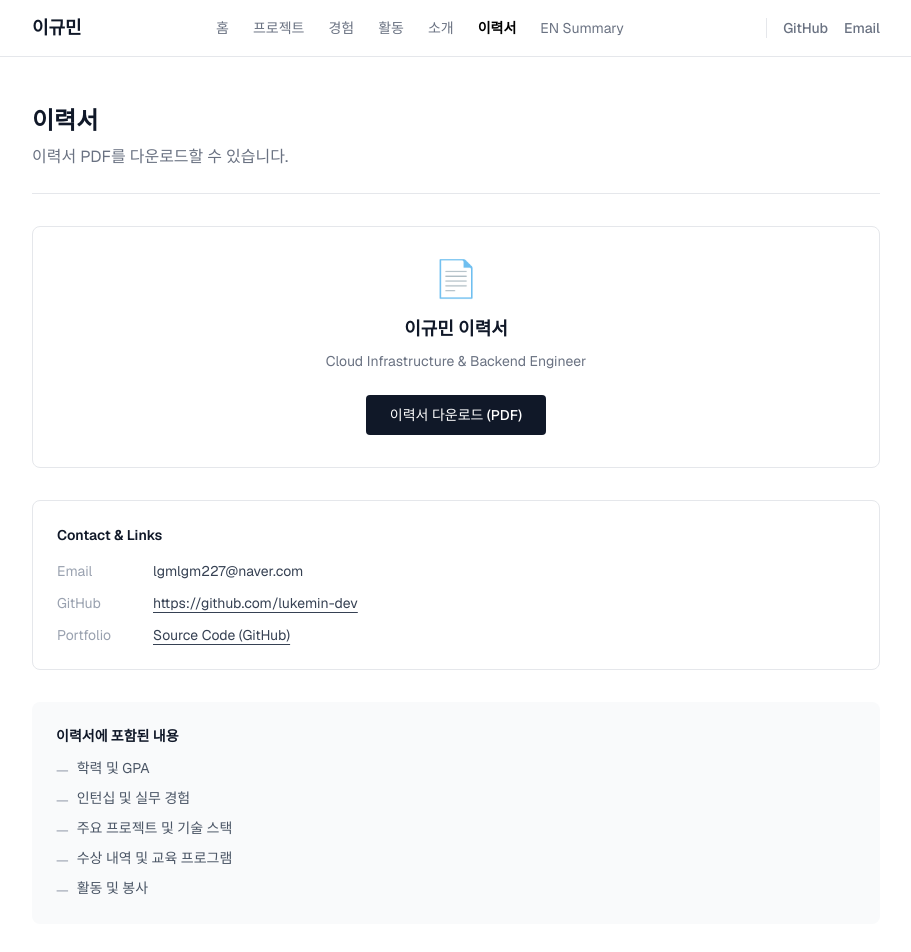
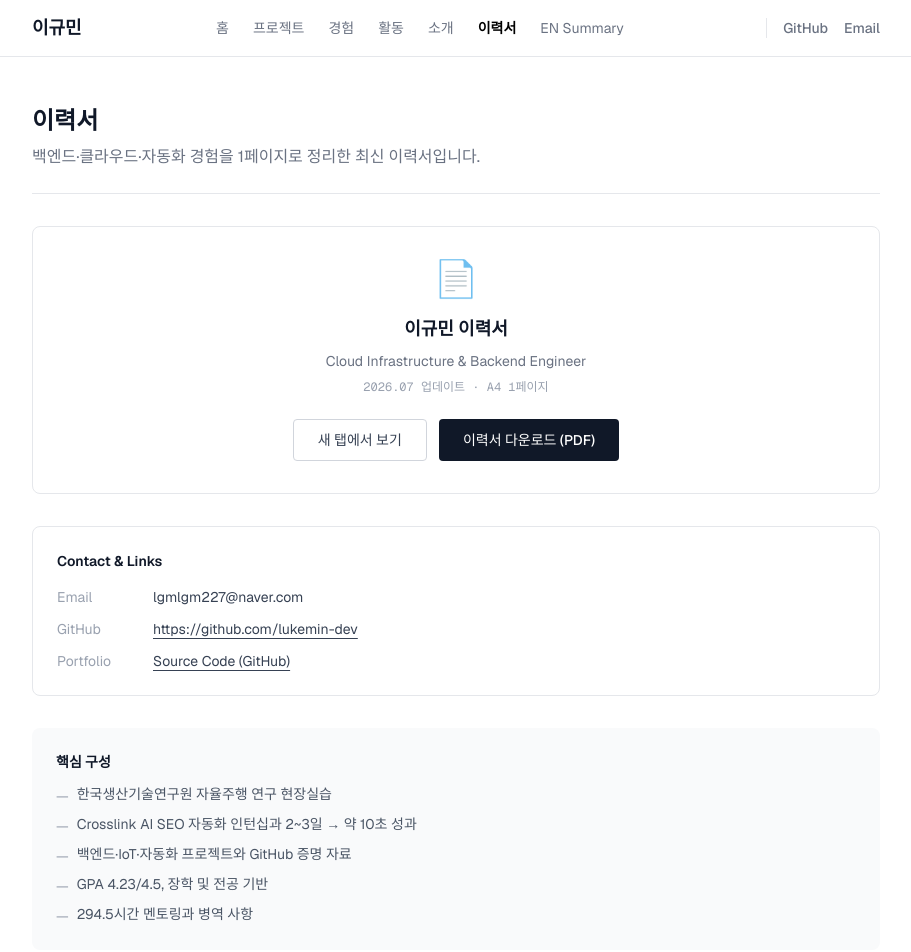
Before and after one commit to lukemin-dev/gyumin-archive, a Next.js app: page /resume in a window 1280 px wide. Shown: the top 952 px of the page, without its empty margins (184-1095 px from the left). Built offline with nearby package versions, Linux system fonts and the light colour scheme.

Commit message:
Refresh resume download page

```diff
--- a/src/app/resume/page.tsx
+++ b/src/app/resume/page.tsx
@@ -3,7 +3,7 @@ import { profile } from "@/data/profile";
 
 export const metadata = {
   title: "이력서 | 이규민",
-  description: "이규민의 이력서를 다운로드할 수 있습니다.",
+  description: "이규민의 최신 1페이지 개발자 이력서를 확인하고 다운로드할 수 있습니다.",
 };
 
 export default function ResumePage() {
@@ -11,7 +11,7 @@ export default function ResumePage() {
     <div>
       <PageHeader
         title="이력서"
-        description="이력서 PDF를 다운로드할 수 있습니다."
+        description="백엔드·클라우드·자동화 경험을 1페이지로 정리한 최신 이력서입니다."
       />
 
       <div className="border border-gray-200 rounded-lg p-8">
@@ -22,15 +22,28 @@ export default function ResumePage() {
           <h2 className="text-lg font-semibold text-gray-900 mb-2">
             {profile.name} 이력서
           </h2>
-          <p className="text-sm text-gray-500 mb-6">{profile.title}</p>
+          <p className="text-sm text-gray-500">{profile.title}</p>
+          <p className="mt-2 text-xs font-mono text-gray-400">
+            2026.07 업데이트 · A4 1페이지
+          </p>
 
+          <div className="mt-6 flex flex-col sm:flex-row justify-center gap-3">
+            <a
+              href="/resume.pdf"
+              target="_blank"
+              rel="noopener noreferrer"
+              className="inline-flex items-center justify-center px-6 py-2.5 border border-gray-300 text-gray-700 text-sm font-medium rounded hover:bg-gray-50 transition-colors"
+            >
+              새 탭에서 보기
+            </a>
             <a
               href="/resume.pdf"
               download
-            className="inline-block px-6 py-2.5 bg-gray-900 text-white text-sm font-medium rounded hover:bg-gray-800 transition-colors"
+              className="inline-flex items-center justify-center px-6 py-2.5 bg-gray-900 text-white text-sm font-medium rounded hover:bg-gray-800 transition-colors"
             >
               이력서 다운로드 (PDF)
             </a>
+          </div>
         </div>
       </div>
 
@@ -77,15 +90,15 @@ export default function ResumePage() {
 
       <div className="mt-8 p-6 bg-gray-50 rounded-lg">
         <h3 className="text-sm font-semibold text-gray-900 mb-3">
-          이력서에 포함된 내용
+          핵심 구성
         </h3>
         <ul className="text-sm text-gray-600 space-y-2">
           {[
-            "학력 및 GPA",
-            "인턴십 및 실무 경험",
-            "주요 프로젝트 및 기술 스택",
-            "수상 내역 및 교육 프로그램",
-            "활동 및 봉사",
+            "한국생산기술연구원 자율주행 연구 현장실습",
+            "Crosslink AI SEO 자동화 인턴십과 2~3일 → 약 10초 성과",
+            "백엔드·IoT·자동화 프로젝트와 GitHub 증명 자료",
+            "GPA 4.23/4.5, 장학 및 전공 기반",
+            "294.5시간 멘토링과 병역 사항",
           ].map((item) => (
             <li key={item} className="flex items-start gap-2">
               <span className="text-gray-400 mt-0.5">—</span>
```
Lines whose indentation alone changed are shown as unchanged.
